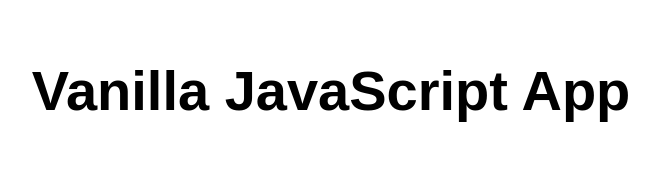
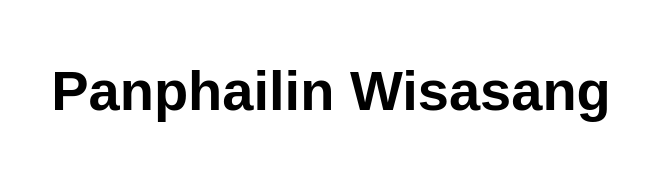
Before and after one commit to KupalmMa/webappkku1, a website: page src/index.html in a window 1280 px wide. Shown: the whole page, without its empty margins (309-968 px from the left). Drawn offline with Linux system fonts and the light colour scheme.

Commit message:
Update index.html

```diff
--- a/src/index.html
+++ b/src/index.html
@@ -10,7 +10,7 @@
 
 <body>
   <main>
-    <h1>Vanilla JavaScript App</h1>
+    <h1>Panphailin Wisasang</h1>
   </main>
 </body>
 
```
